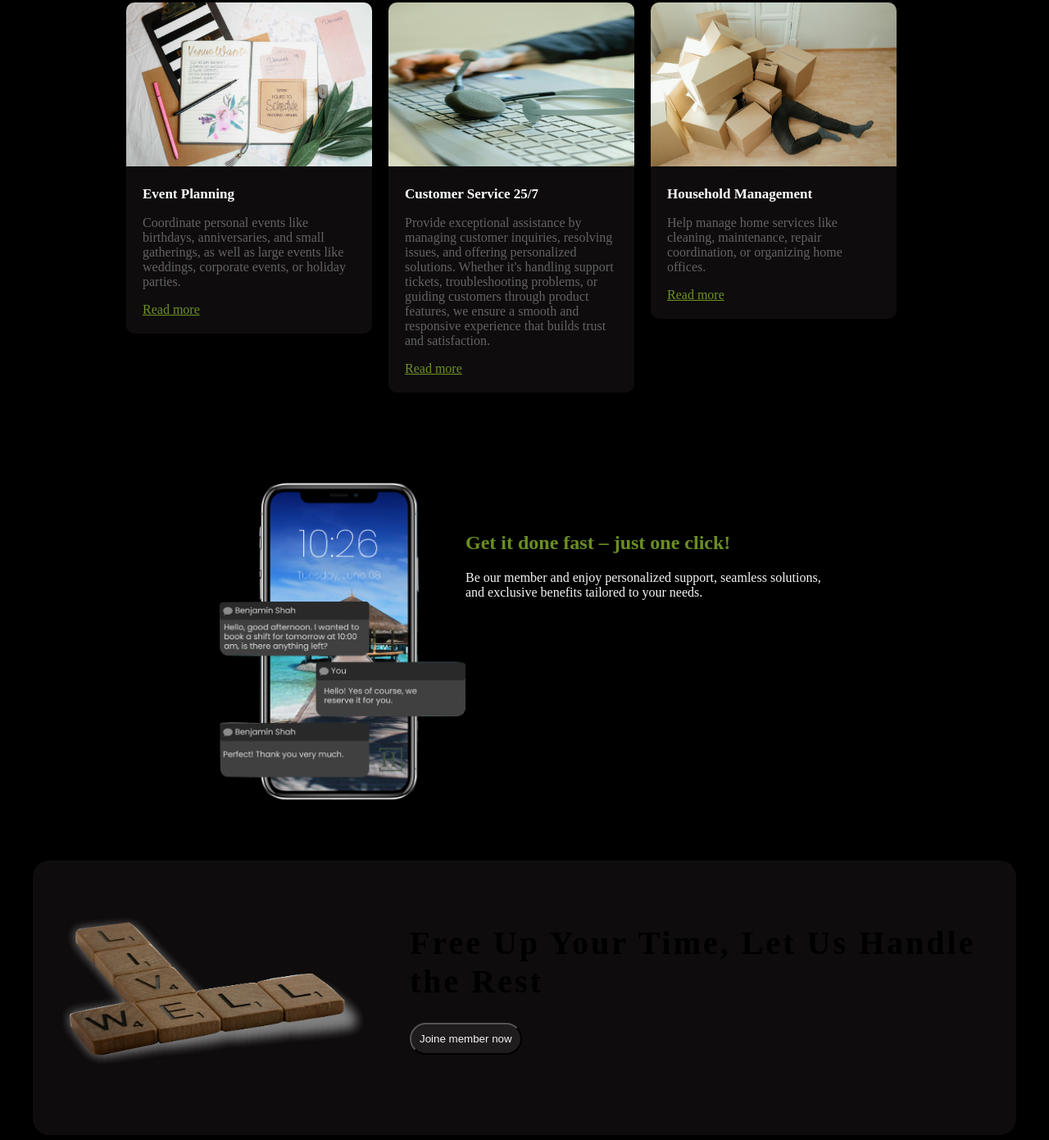
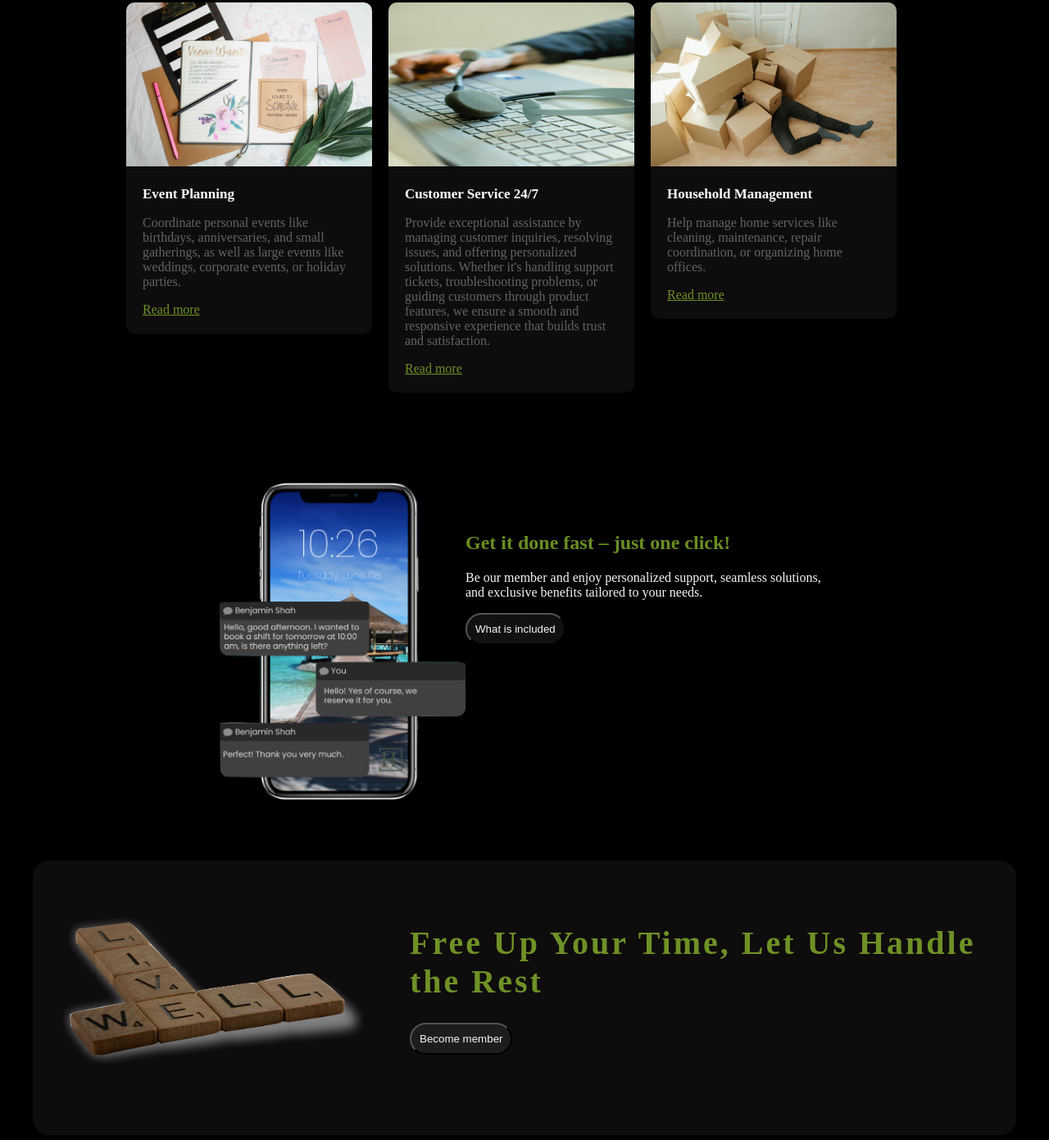
Before and after one commit to Hawinf/myweb, a website: page conciergepage.html in a window 1280 px wide. Shown: the part 1349-2740 px from the top of the page at 82% size. Drawn offline with Linux system fonts and the light colour scheme.

Commit message:
fixing easy section

```diff
--- a/conciergepage.css
+++ b/conciergepage.css
@@ -204,6 +204,15 @@ body {
 .easy-right p {
     color: whitesmoke;
 }
+.easy-button {
+    padding: 10px;
+    border-radius: 20px;
+    font-size: 700;
+    color: whitesmoke;
+    cursor: pointer;
+    /* background-color: transparent; */
+    background-color:  rgba(151, 136, 136, 0.121);
+}
 .container-member {
     background-color:  rgba(116, 104, 104, 0.116);
     margin: 70px 20px;
@@ -220,6 +229,7 @@ body {
 .member-right h1 {
     letter-spacing: 3px;
     font-size: 40px;
+    color: rgba(153, 205, 50, 0.696);
 }
 .member-right button {
     padding: 10px;
@@ -318,6 +328,9 @@ body {
         width: 100%;
         margin-top: 50px;
     }
+    .easy-right {
+        text-align: center;
+    }
     .container-member {
         display: block;
     }
--- a/conciergepage.html
+++ b/conciergepage.html
@@ -21,14 +21,14 @@
             <div class="nav-tagline">
                 <h2>Free Up Your Time, <span>Let Us Handle the Rest</span></h2>
                 <p>Need assistance? We're just a click away. From booking reservations to organizing your day, we provide personalized support whenever and wherever you need it, helping you stay on top of your busy life.</p>
-                <button>Join Member</button>
+                <button>Become Member</button>
             </div>
         </div>
 
         <div class="section-about" id="about">
             <div class="about-company">
                 <h2>Your Personal Assistant, Anytime and Anywhere</h2>
-                <p>We provide tailored concierge services designed to take the stress out of your daily life and business operations. Whether you're an individual looking for seamless personal assistance with appointments, errands, and travel, or a business in need of 24/7 support and multi-language services, we’ve got you covered.</p>
+                <p>We provide tailored concierge services designed to take the stress out of your daily life and business operations. Whether you're an individual or company looking for seamless personal assistance with appointments, errands, and travel, or a business in need of 24/7 support and multi-language services, we’ve got you covered.</p>
                 <p>Join us today, and let us redefine the way you experience personal and professional service. Your time is valuable – and we’re here to make sure you can make the most of it.</p>
             </div>
             <div class="about-benefit">
@@ -73,7 +73,7 @@
                 <div class="service-box">
                     <img src="./assets/images/reservation-service.jpg" alt="">
                     <div class="service-desc">
-                        <h6>Reservation</h6>
+                        <h6>Reservations</h6>
                         <p href="">Secure reservations at top restaurants, exclusive events, or hard-to-book spots, ensuring clients get VIP treatment.</p>
                         <a href="">Read more</a>
                     </div>
@@ -89,7 +89,7 @@
                 <div class="service-box">
                     <img src="./assets/images/customer-service.jpg" alt="">
                     <div class="service-desc">
-                        <h6>Customer Service 25/7</h6>
+                        <h6>Customer Service 24/7</h6>
                         <p href="">Provide exceptional assistance by managing customer inquiries, resolving issues, and offering personalized solutions. Whether it's handling support tickets, troubleshooting problems, or guiding customers through product features, we ensure a smooth and responsive experience that builds trust and satisfaction.</p>
                         <a href="">Read more</a>
                     </div>
@@ -110,6 +110,7 @@
                 <div class="easy-right">
                     <h2>Get it done fast – just one click!</h2>
                     <p>Be our member and enjoy personalized support, seamless solutions, and exclusive benefits tailored to your needs.</p>
+                    <button class="easy-button">What is included</button>
                 </div>
             </div>
             <div class="container-member" id="contact">
@@ -118,7 +119,7 @@
                 </div>
                 <div class="member-right">
                     <h1>Free Up Your Time, Let Us Handle the Rest</h1>
-                    <button>Joine member now</button>
+                    <button>Become member</button>
                 </div>
             </div>
         </div>
```
